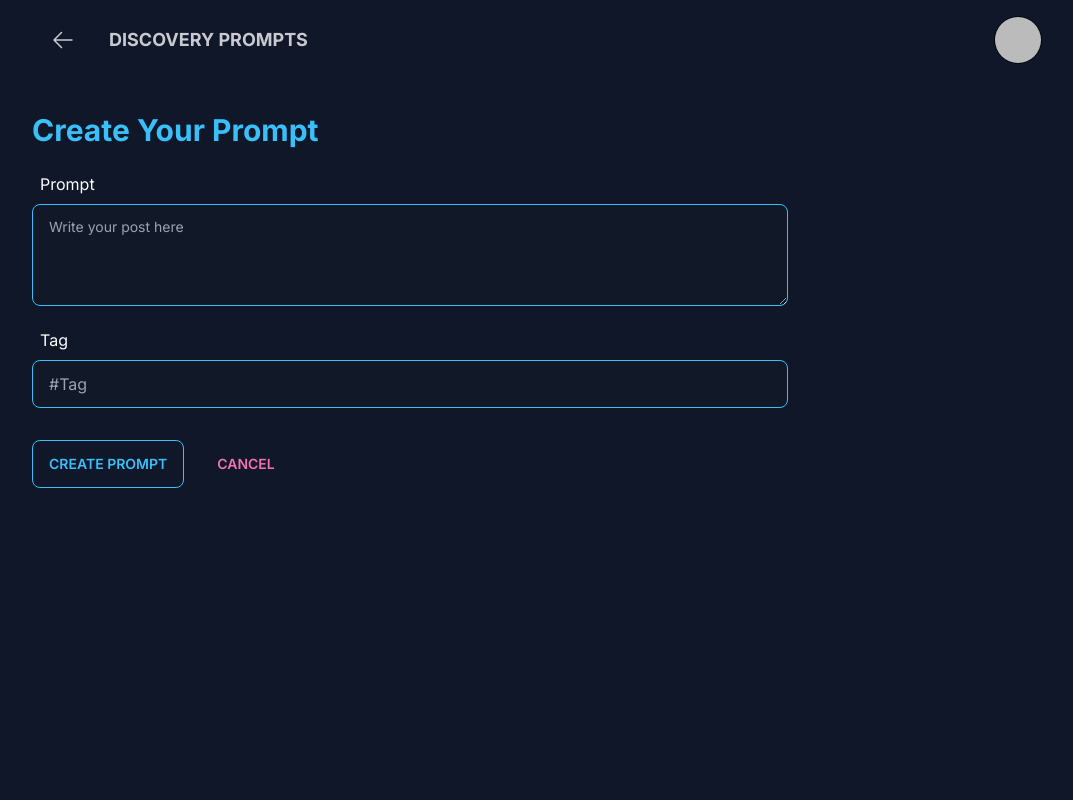
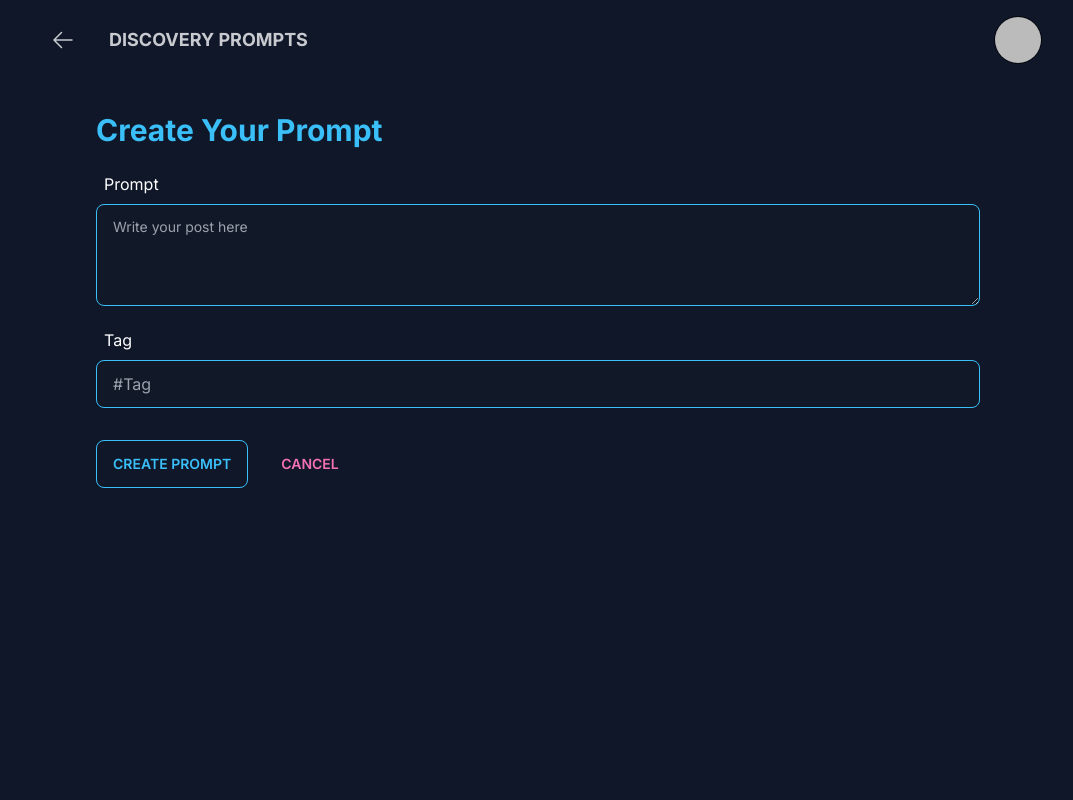
Before and after one commit to AdithyanA2005/Discovery_Prompts_NextJS, a Next.js app: page /new-prompt in a window 1280 px wide. Shown: the top 800 px of the page, without its empty margins (102-1175 px from the left). Built offline with nearby package versions, Linux system fonts and the light colour scheme; no server answers; sample sign-in values are in the browser's storage.

Commit message:
Write prompt form centered

```diff
--- a/components/PromptFormSection/index.tsx
+++ b/components/PromptFormSection/index.tsx
@@ -19,7 +19,7 @@ export default function PromptFormSection({ type, tag, setTag, prompt, setPrompt
   });
 
   return (
-    <section className="px-1.5 my-[3vh] sm:my-[5vh] w-full max-w-3xl text-white">
+    <section className="px-1.5 my-[3vh] sm:my-[5vh] w-full max-w-4xl mx-auto text-white">
       <h1 className="text-primary mb-6 font-bold text-2xl capitalize sm:text-3xl">
         {type} Your Prompt
       </h1>
```
